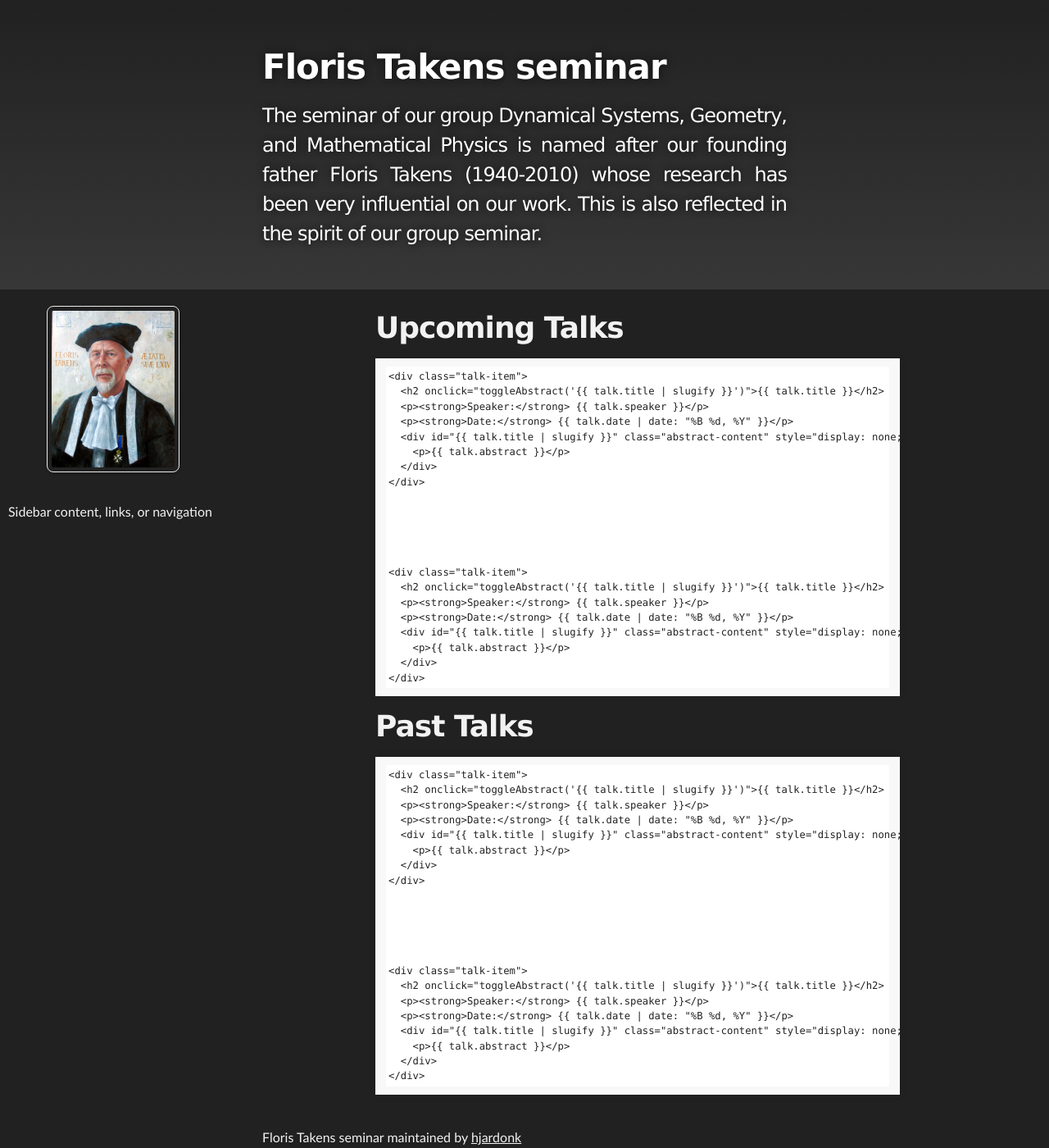
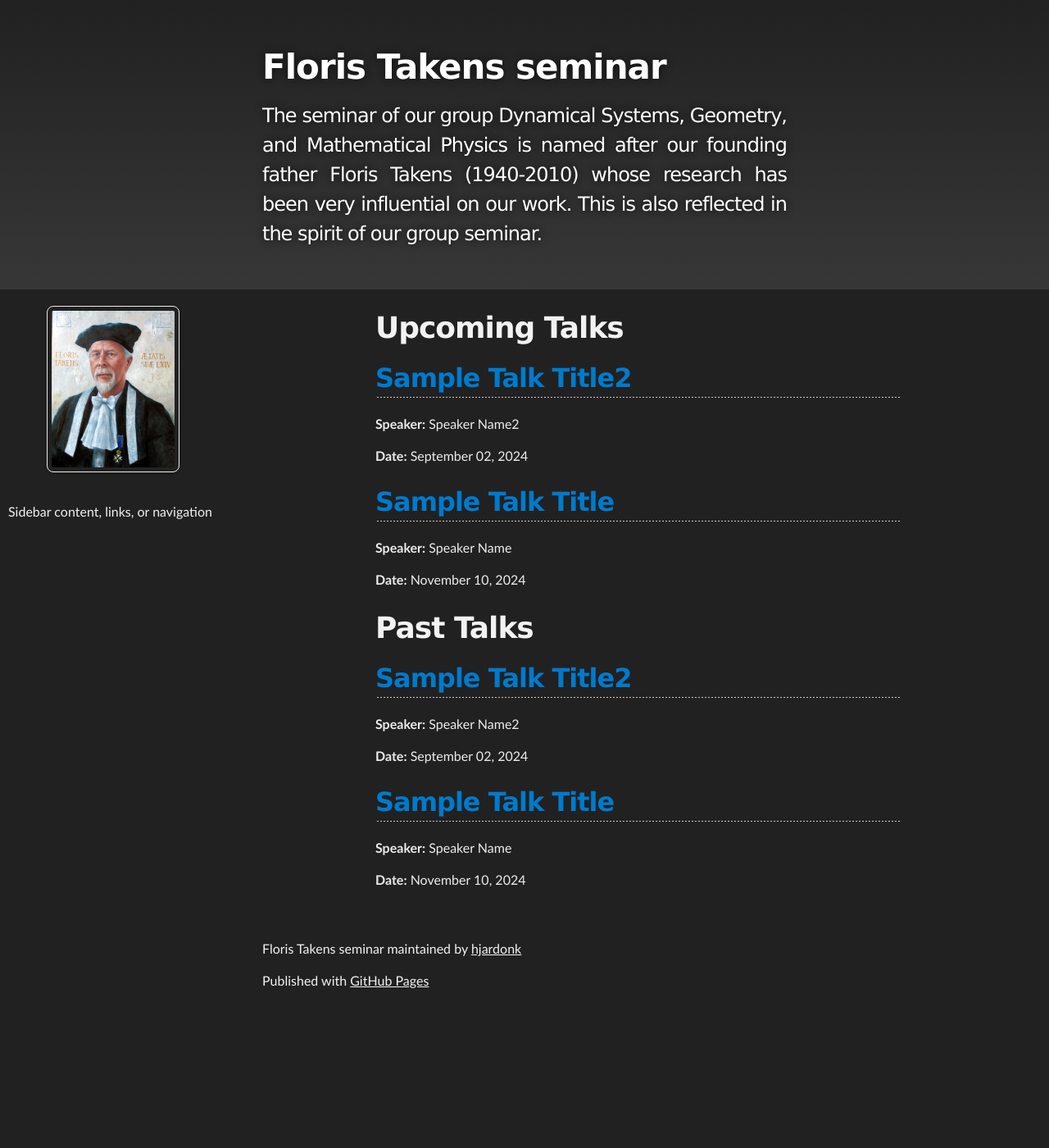
Before and after one commit to hjardonk/FlorisTakensSeminar, a Jekyll site: the page built from index.html, in a window 1280 px wide and 1400 px high. Shown: the whole window at 82% size. Built offline with Jekyll 4.4.1, drawn with Linux system fonts in a browser that asks for light colours; our own code applies the rules of GitHub Pages for plain Markdown files; some of the changed lines change nothing that is shown.

Commit message:
Update and rename index.md to index.html

```diff
--- a/index.md
+++ b/index.html
@@ -1,12 +1,11 @@
 ---
-title: Home
+layout: default
 ---
 
 <h1>Upcoming Talks</h1>
 {% assign current_date = "now" | date: "%Y-%m-%d" %}
 {% for talk in site.talks %}
   {% if talk.date | date: "%Y-%m-%d" >= current_date %}
-    {% raw %}
     <div class="talk-item">
       <h2 onclick="toggleAbstract('{{ talk.title | slugify }}')">{{ talk.title }}</h2>
       <p><strong>Speaker:</strong> {{ talk.speaker }}</p>
@@ -15,14 +14,12 @@
         <p>{{ talk.abstract }}</p>
       </div>
     </div>
-    {% endraw %}
   {% endif %}
 {% endfor %}
 
 <h1>Past Talks</h1>
 {% for talk in site.talks %}
   {% if talk.date | date: "%Y-%m-%d" < current_date %}
-    {% raw %}
     <div class="talk-item">
       <h2 onclick="toggleAbstract('{{ talk.title | slugify }}')">{{ talk.title }}</h2>
       <p><strong>Speaker:</strong> {{ talk.speaker }}</p>
@@ -31,7 +28,6 @@
         <p>{{ talk.abstract }}</p>
       </div>
     </div>
-    {% endraw %}
   {% endif %}
 {% endfor %}
 
```
